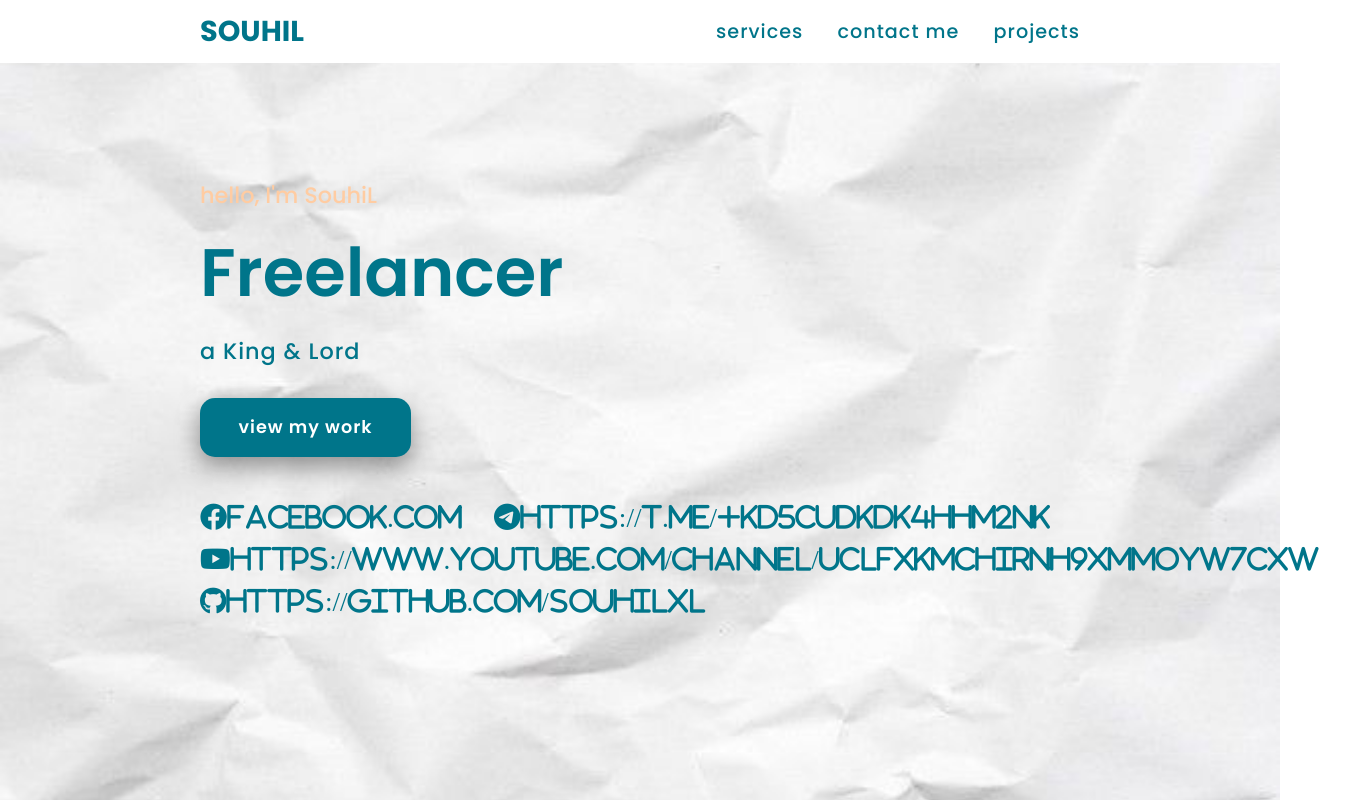
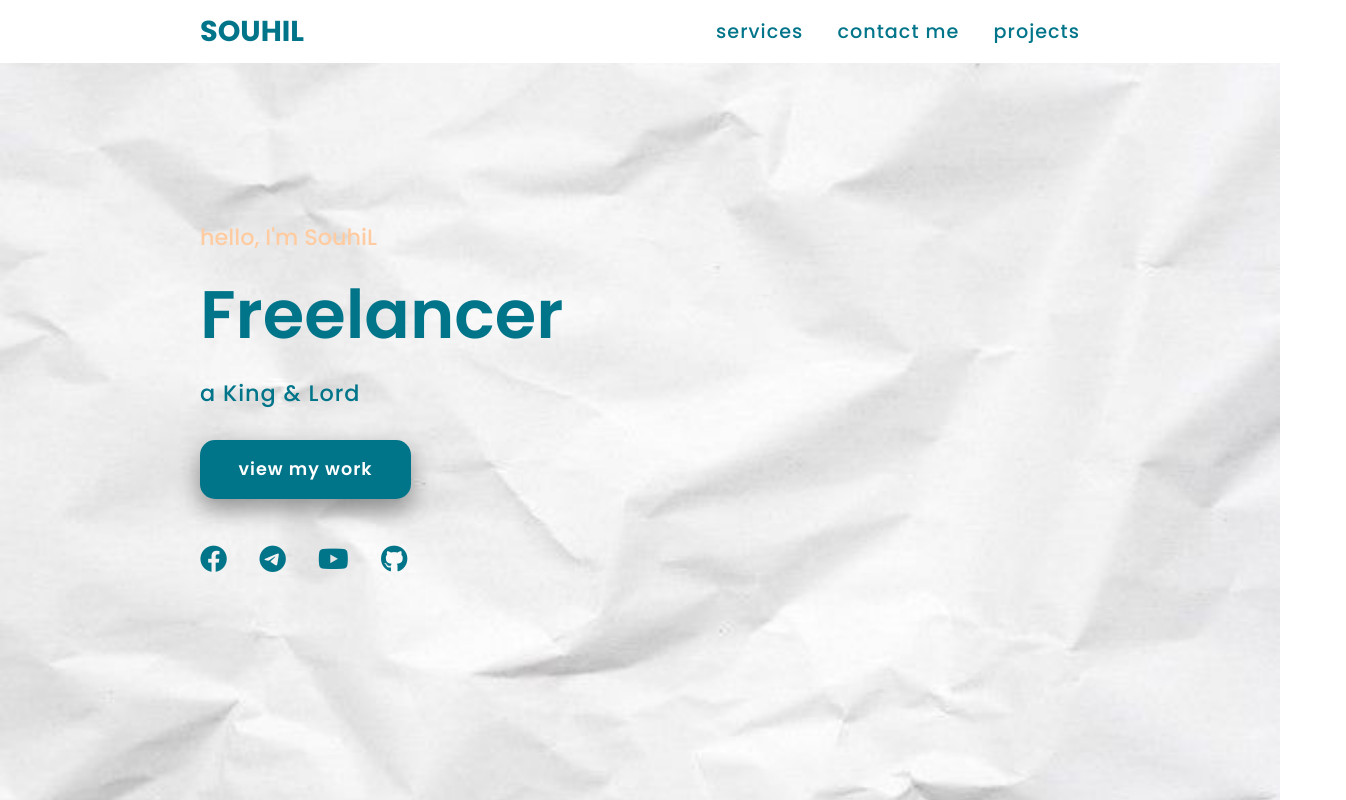
Before and after one commit to souhilXL/whataver, a plain HTML site: page index.html in a window 1280 px wide. Shown: the whole page, 1346 px wide, since content can reach past the window. Drawn offline with Linux system fonts and the light colour scheme; files whose address does not match are found by name.

Commit message:
Update index.html

```diff
--- a/index.html
+++ b/index.html
@@ -25,10 +25,10 @@
             <h3>a King & Lord</h3>
             <a href="" class="main-btn">view my work</a>
               <div class="social-icn">
-                  <a href=""><i class="fa-brands fa-facebook">facebook.com</i></a>
-                  <a href=""><i class="fa-brands fa-telegram">https://t.me/+KD5CUDkdk4hhM2Nk</i></a>
-                  <a href=""><i class="fa-brands fa-youtube">https://www.youtube.com/channel/UClFXkmchiRNH9xmmOyw7Cxw</i></a>
-                  <a href=""><i class="fa-brands fa-github">https://github.com/souhilXL</i></a>
+                  <a href="facebook.com"><i class="fa-brands fa-facebook"></i></a>
+                  <a href="https://t.me/+KD5CUDkdk4hhM2Nk"><i class="fa-brands fa-telegram"></i></a>
+                  <a href="https://t.me/+KD5CUDkdk4hhM2Nk"><i class="fa-brands fa-youtube"></i></a>
+                  <a href="https://github.com/souhilXL"><i class="fa-brands fa-github"></i></a>
               </div>
         </div>
     </section>
```
